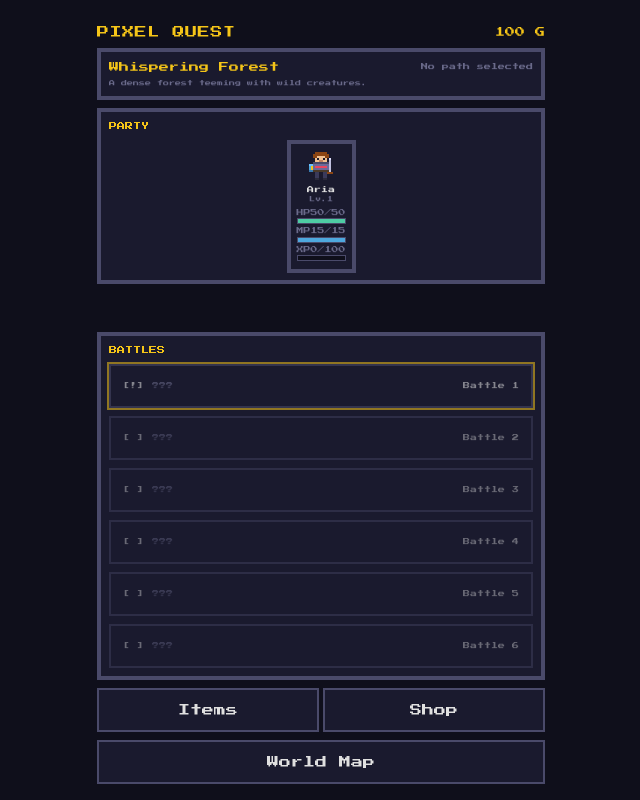
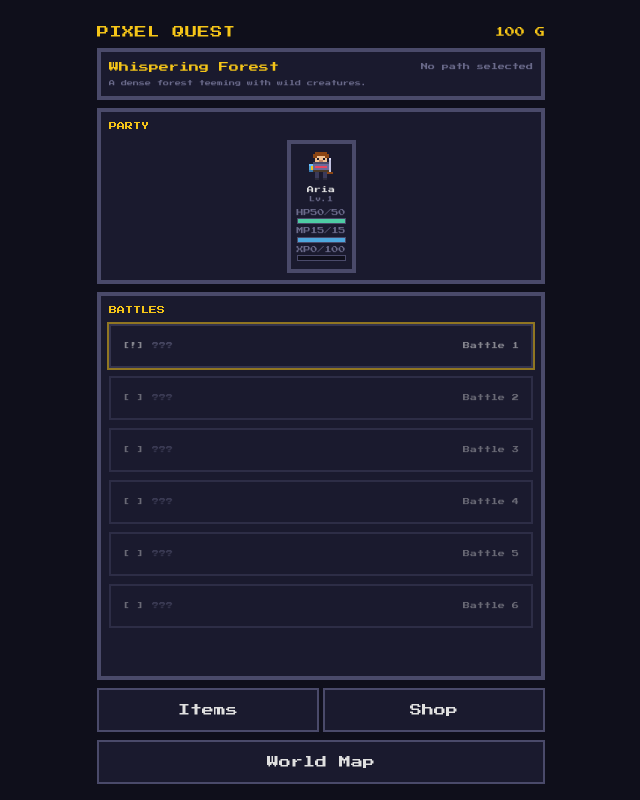
Before and after one commit to samtran7153-glitch/jrpg-game, a React (Vite) app: page / in a window 1280 px wide. Both pictures are taken after a click on the button "PRESS START". Shown: the whole page, without its empty margins (319-959 px from the left). Built offline with nearby package versions, Linux system fonts and the light colour scheme.

Commit message:
Adjust party and battles panel spacing

```diff
--- a/src/components/Overworld.jsx
+++ b/src/components/Overworld.jsx
@@ -441,7 +441,7 @@ export function AreaMapScreen({ state, onSelectBattle, onSelectArea, onUseItem,
         <div className="font-pixel text-[6px] text-retro-dim mt-1">{area.description}</div>
       </div>
 
-      <div className="flex gap-2 flex-1 min-h-0">
+      <div className="flex gap-2">
         {/* Side panels */}
         <div className="pixel-panel p-2 flex-1 h-44">
           {/* Party Display */}
```
